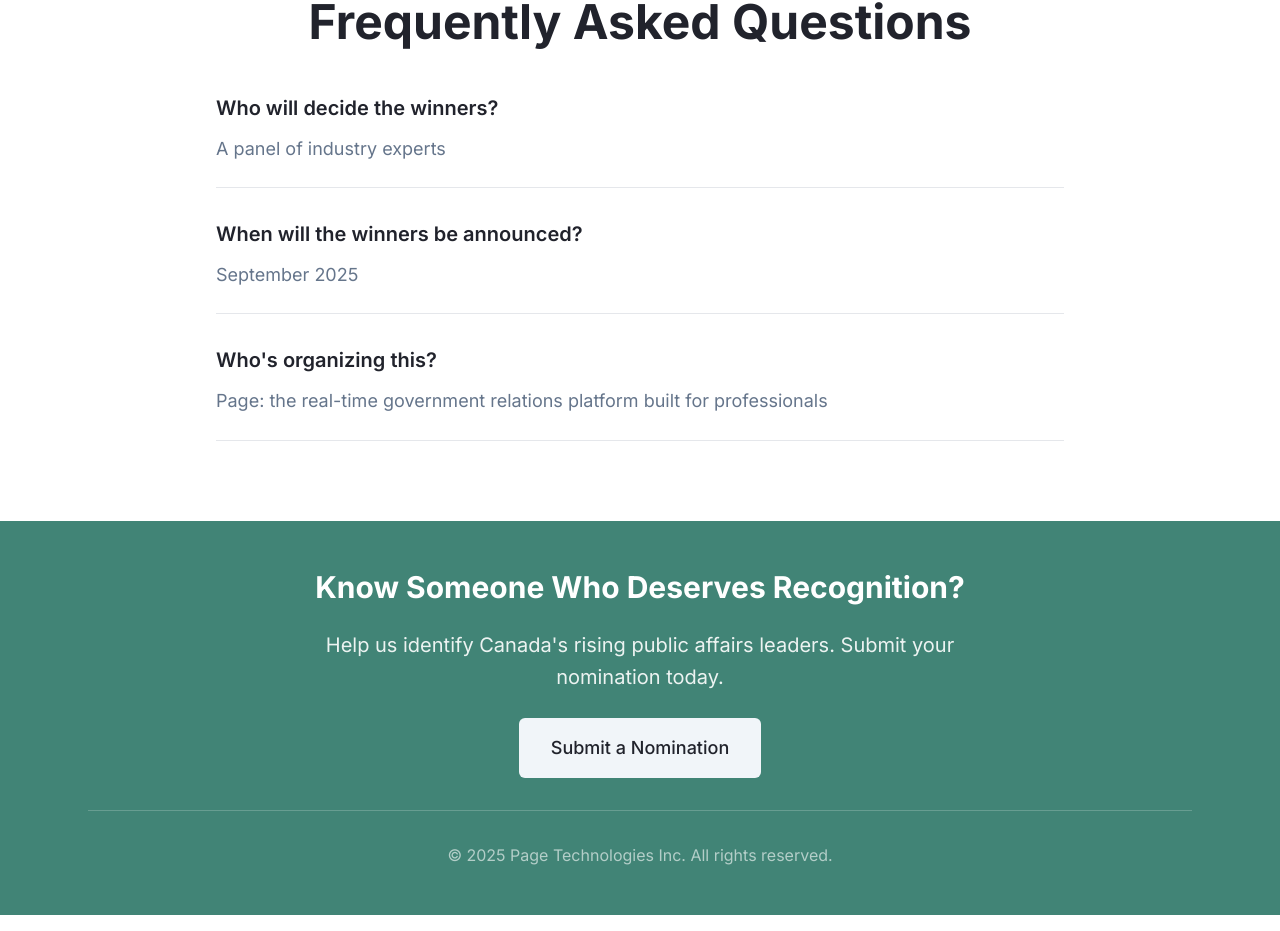
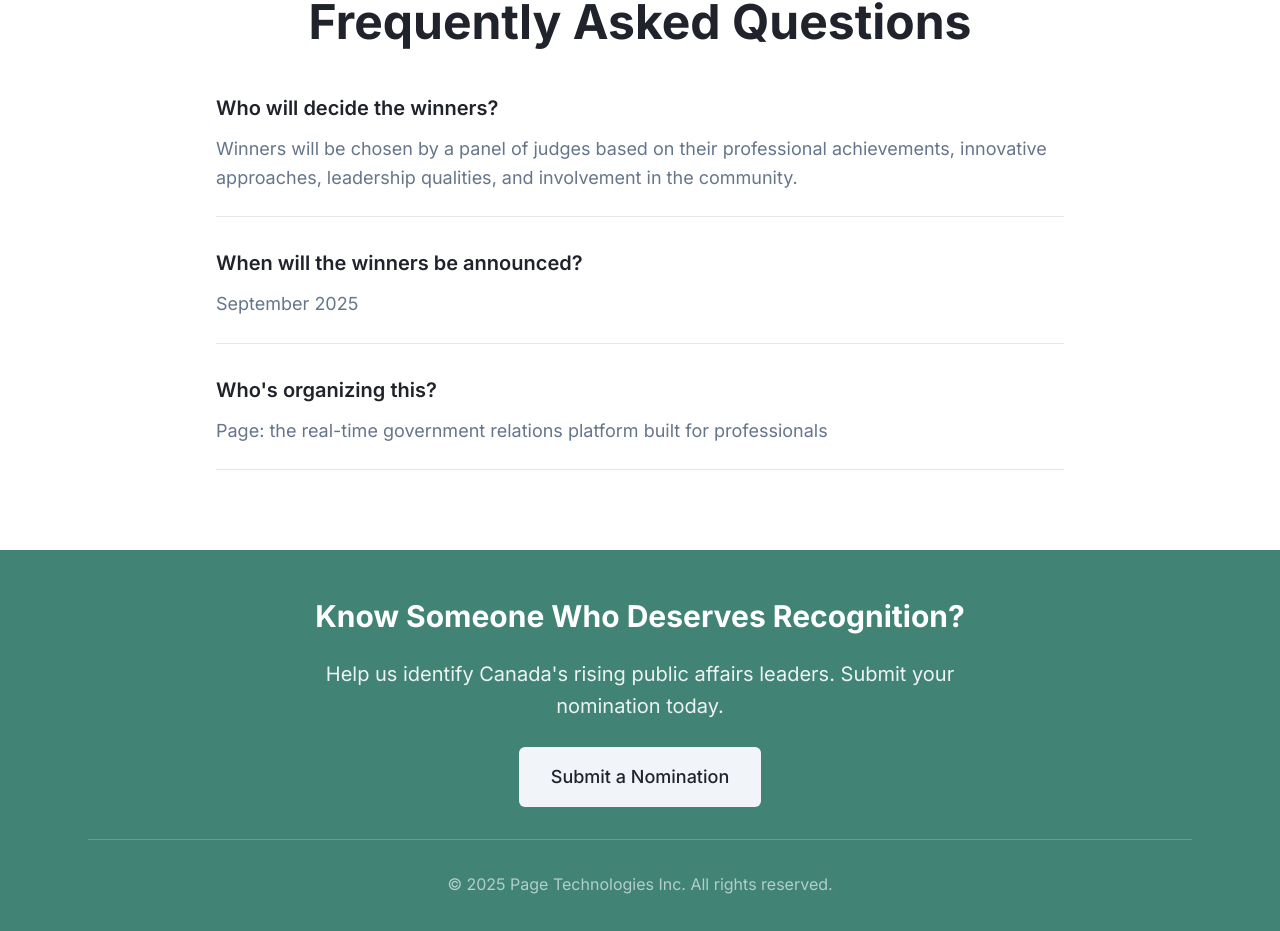
Before and after one commit to brettchang/rising30-leaders-nominate, a React (Vite) app: page / in a window 1280 px wide. Shown: the part 2674-3605 px from the top of the page. Built offline with nearby package versions, Linux system fonts and the light colour scheme.

Commit message:
Update FAQ answer
Updated the answer to the "Who will decide the winners?" question in the FAQ section.

```diff
--- a/src/components/FAQ.tsx
+++ b/src/components/FAQ.tsx
@@ -2,7 +2,7 @@ const FAQ = () => {
   const faqs = [
     {
       question: "Who will decide the winners?",
-      answer: "A panel of industry experts"
+      answer: "Winners will be chosen by a panel of judges based on their professional achievements, innovative approaches, leadership qualities, and involvement in the community."
     },
     {
       question: "When will the winners be announced?",
```
